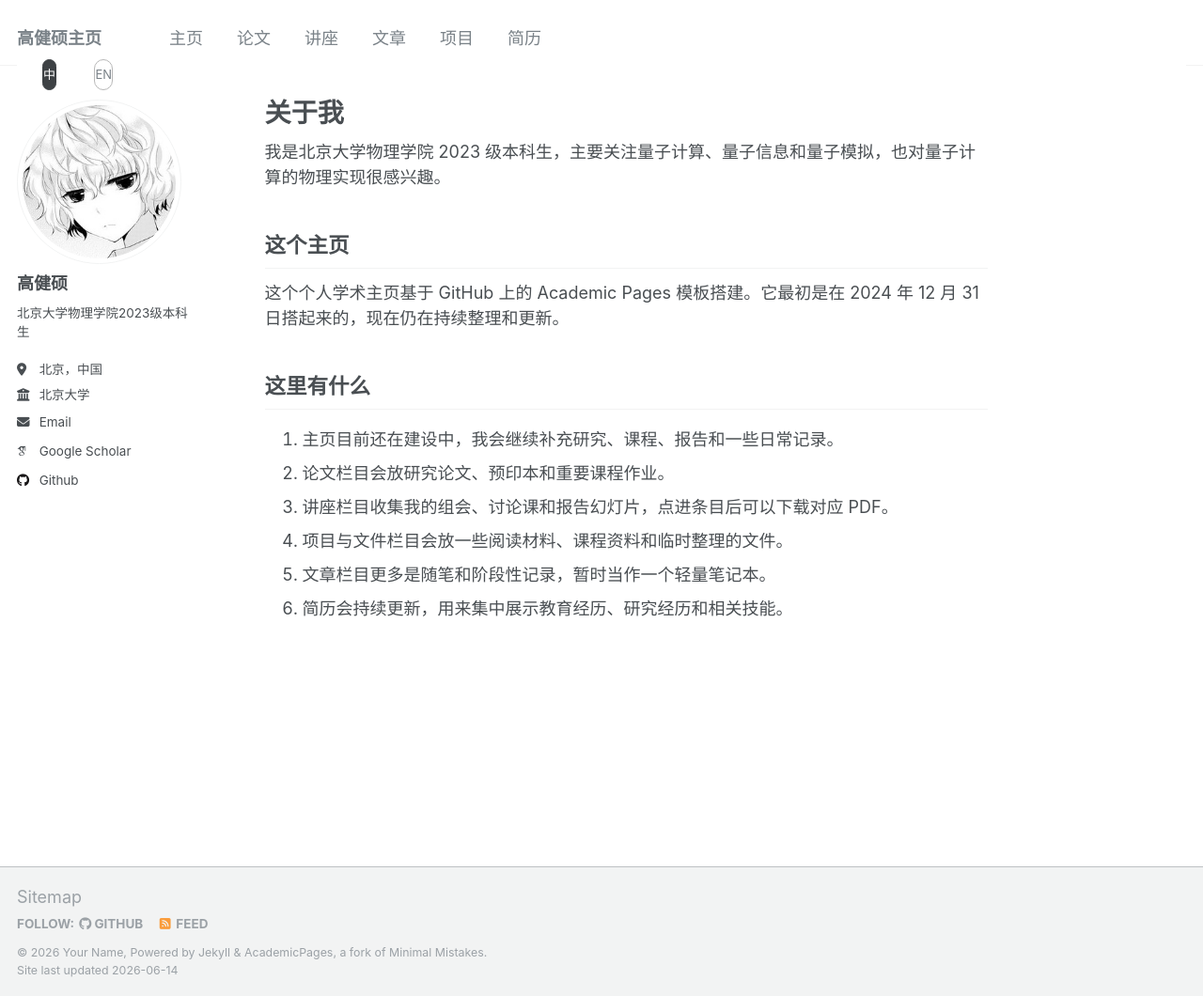
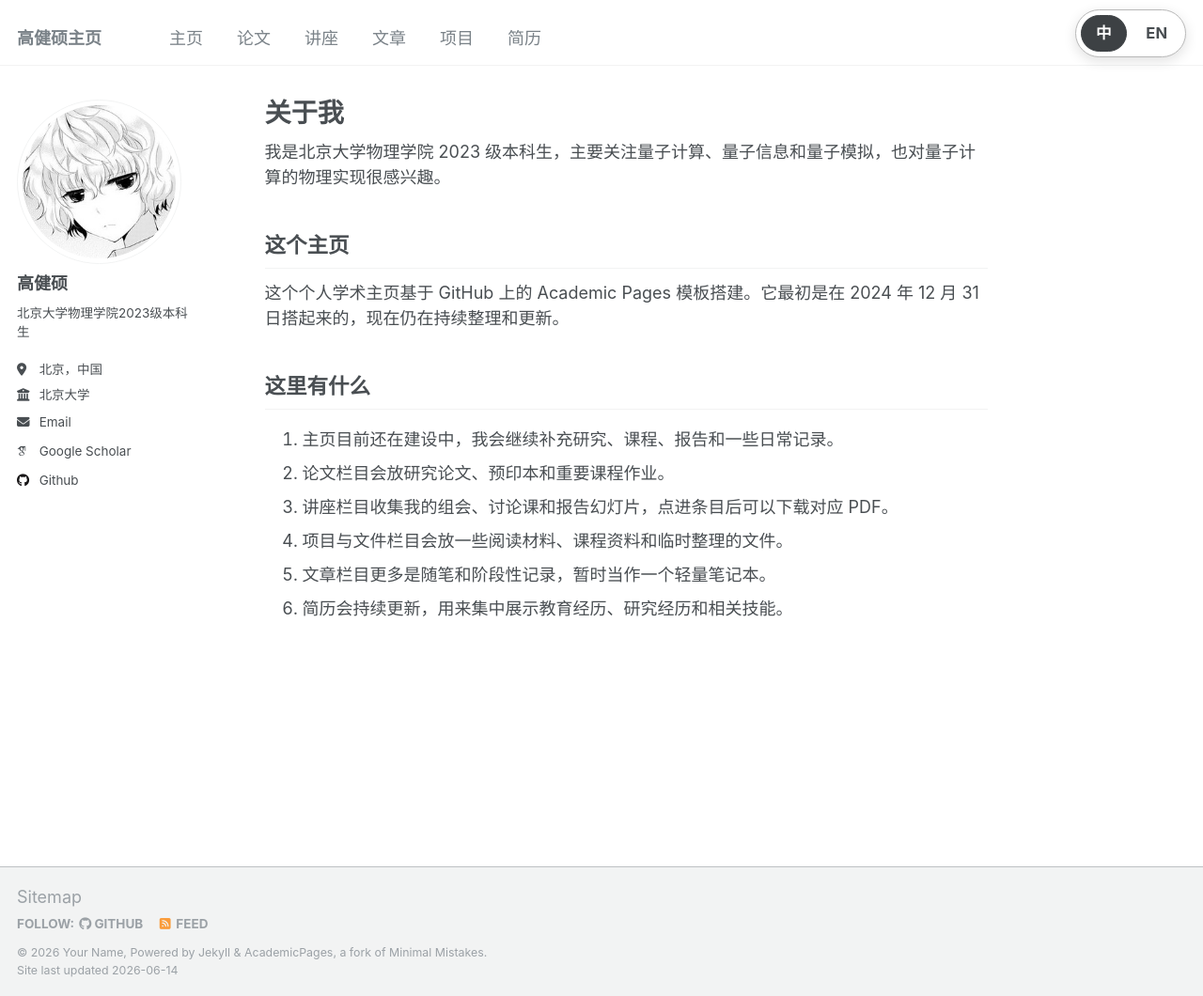
Before and after one commit to Townlin/townlin.github.io, a Jekyll site: the page built from _pages/about.md, in a window 1280 px wide and 1060 px high. Shown: the whole window at 94% size. Built offline with Jekyll 4.4.1, drawn with Linux system fonts in a browser that asks for light colours; some web fonts are replaced.

Commit message:
Make language switch prominent

```diff
--- a/assets/css/main.scss
+++ b/assets/css/main.scss
@@ -59,32 +59,74 @@ body.lang-en .lang-block.lang-en {
 }
 
 .language-switcher {
+  position: fixed;
+  top: 0.55rem;
+  right: 1rem;
+  z-index: 40;
   display: inline-flex;
   align-items: center;
-  flex: 0 0 auto;
-  gap: 0.25rem;
-  margin-left: 0.5rem;
+  gap: 0.35rem;
+  padding: 0.28rem;
+  border: 1px solid mix(#fff, #000, 72%);
+  border-radius: 999px;
+  background: #fff;
+  box-shadow: 0 4px 14px rgba(0, 0, 0, 0.12);
   white-space: nowrap;
 }
 
-.language-switcher__button {
-  border: 1px solid mix(#fff, #000, 72%);
+.masthead__menu {
+  padding-right: 8.75rem;
+}
+
+.greedy-nav > button {
+  right: 8.75rem;
+}
+
+.greedy-nav .language-switcher__button {
+  display: inline-flex;
+  align-items: center;
+  justify-content: center;
+  min-width: 2.75rem;
+  margin: 0;
+  border: 1px solid transparent;
   border-radius: 999px;
   background: transparent;
   color: inherit;
   cursor: pointer;
   font-family: inherit;
-  font-size: 0.72em;
+  font-size: 0.92rem;
+  font-weight: 700;
   line-height: 1;
-  padding: 0.32rem 0.48rem;
+  padding: 0.58rem 0.72rem;
   text-decoration: none;
 }
 
-.language-switcher__button:hover,
-.language-switcher__button:focus,
-.language-switcher__button.is-active {
+.greedy-nav .language-switcher__button:hover,
+.greedy-nav .language-switcher__button:focus,
+.greedy-nav .language-switcher__button.is-active {
   border-color: #3d4144;
   background: #3d4144;
   color: #fff;
   outline: none;
 }
+
+@media (max-width: 600px) {
+  .language-switcher {
+    top: 0.45rem;
+    right: 0.55rem;
+  }
+
+  .masthead__menu {
+    padding-right: 7.5rem;
+  }
+
+  .greedy-nav > button {
+    right: 7.5rem;
+  }
+
+  .greedy-nav .language-switcher__button {
+    min-width: 2.3rem;
+    font-size: 0.82rem;
+    padding: 0.5rem 0.58rem;
+  }
+}
```
